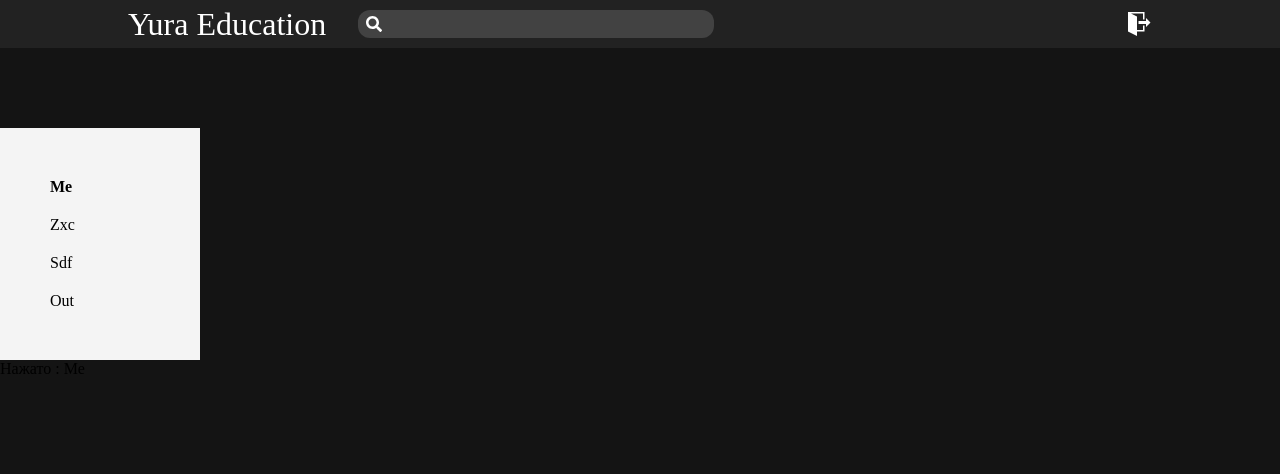
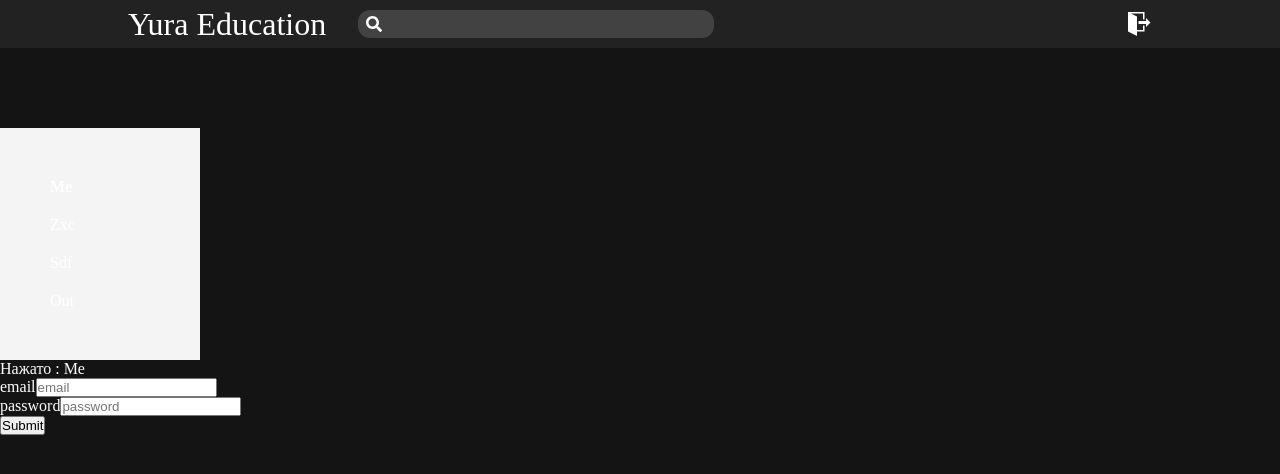
Before and after one commit to Klemeshov/SDF, a React (Vite) app: page / in a window 1280 px wide. Shown: the top 474 px of the page. Built offline with nearby package versions, Linux system fonts and the light colour scheme.

Commit message:
add form

```diff
--- a/src/App.jsx
+++ b/src/App.jsx
@@ -1,17 +1,22 @@
 import { useState } from "react";
 import { Header } from "./components/Header";
 import { Sidebar } from "./components/Sidebar";
+import {AuthForm} from "./components/AuthForm/index.js";
 
 const Items = ["Me", "Zxc", "Sdf", "Out"];
 
 export const App = () => {
     const [page, setPage] = useState(Items[0]);
+
     return (
         <div>
             <Header />
             <Sidebar page={page} setPage={setPage} Items={Items} />
             <div> Нажато : {page}
             </div>
+
+
+            <AuthForm/>
         </div>
     )
 }
--- /dev/null
+++ b/src/components/AuthForm/AuthForm.jsx
@@ -0,0 +1,45 @@
+import {useState} from "react";
+
+export const AuthForm = () => {
+    const [form, setForm] = useState({email: '', password: ''});
+    const [errors, setError] = useState({email: null, password: null});
+
+
+    const onEmailChange = (e) => {
+        setForm({...form, email: e.target.value})
+        setError({...errors, email: null})
+    }
+
+    const onSubmit = () => {
+        if (!form.email || !form.password) {
+            setError({
+                email: !form.email ? 'Fill the field' : null,
+                password: !form.password ? 'Fill the field' : null
+            })
+        } else {
+            alert(`email ${form.email} password: ${form.password}`)
+        }
+    }
+
+    return (
+        <div>
+            <div>
+                <label htmlFor="email">email</label>
+                <input id="email" type="email"
+                       placeholder="email" value={form.email} onChange={onEmailChange}/>
+                {errors.email && <span>{errors.email}</span>}
+            </div>
+            <div>
+                <label htmlFor="password">password</label>
+                <input id="password" type="password" placeholder="password" value={form.password}
+                       onChange={(e) => {
+                           setForm({...form, password: e.target.value})
+                           setError({...errors, password: null})
+                       }}/>
+                {errors.password && <span>{errors.password}</span>}
+            </div>
+
+            <button onClick={onSubmit}>Submit</button>
+        </div>
+    );
+};
--- /dev/null
+++ b/src/components/AuthForm/index.js
@@ -0,0 +1 @@
+export {AuthForm} from './AuthForm.jsx'
--- a/src/components/Sidebar/styles.module.css
+++ b/src/components/Sidebar/styles.module.css
@@ -17,7 +17,6 @@
 }
 
 .active{
-    background: "red";
     font-weight: bold;
 }
 
--- a/src/index.css
+++ b/src/index.css
@@ -6,4 +6,5 @@
 
 body {
     background: #141414;
+    color: white;
 }
```
